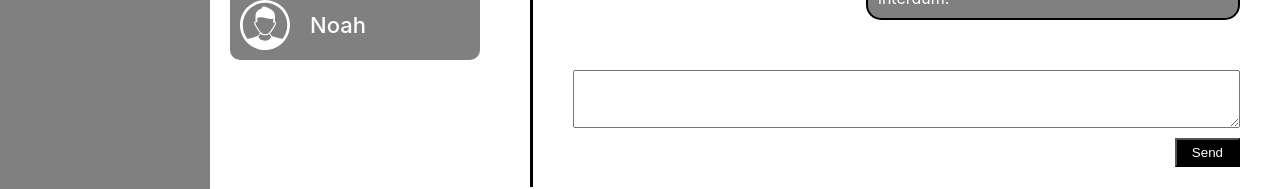
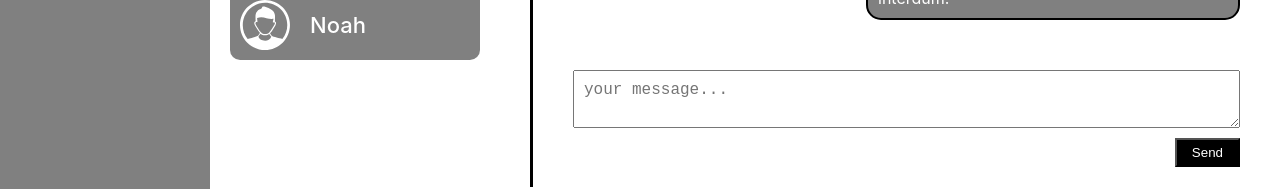
Before and after one commit to DmitryMuzalev/React-lesons, a React (Create React App) app: page /messages in a window 1280 px wide. Shown: the part 589-778 px from the top of the page. Built offline with nearby package versions, Linux system fonts and the light colour scheme.

Commit message:
Add render.js

```diff
--- a/src/components/Messages/NewMessage/NewMessage.jsx
+++ b/src/components/Messages/NewMessage/NewMessage.jsx
@@ -4,13 +4,16 @@ import style from './NewMessage.module.css';
 export default function NewMessage(props) {
   let newMessageText = React.createRef();
   const handlerClickBtn = () => {
-    props.createNewMessage(newMessageText.current.value);
+    let text = newMessageText.current.value;
+    newMessageText.current.value = '';
+    props.createNewMessage(text);
   };
   return (
     <div className={style.newMessage}>
       <textarea
         ref={newMessageText}
         className={style.newMessage__input}
+        placeholder="your message..."
       ></textarea>
       <button className={style.newMessage__btn} onClick={handlerClickBtn}>
         Send
--- a/src/components/Profile/MyPosts/MyPosts.jsx
+++ b/src/components/Profile/MyPosts/MyPosts.jsx
@@ -10,7 +10,9 @@ export default function MyPosts(props) {
   let textNewPost = React.createRef();
 
   const handlerClickBtn = () => {
-    props.createNewPost(textNewPost.current.value);
+    let text = textNewPost.current.value;
+    textNewPost.current.value = '';
+    props.createNewPost(text);
   };
 
   return (
--- a/src/index.js
+++ b/src/index.js
@@ -1,27 +1,5 @@
-import React from 'react';
-import ReactDOM from 'react-dom/client';
 import './index.css';
-import App from './App';
-import reportWebVitals from './reportWebVitals';
 import state from './redux/state';
-import { BrowserRouter } from 'react-router-dom';
+import { rerenderDOM } from './render';
 
-import { createNewPost, createNewMessage } from './redux/state';
-
-const root = ReactDOM.createRoot(document.getElementById('root'));
-root.render(
-  <React.StrictMode>
-    <BrowserRouter>
-      <App
-        state={state}
-        createNewPost={createNewPost}
-        createNewMessage={createNewMessage}
-      />
-    </BrowserRouter>
-  </React.StrictMode>
-);
-
-// If you want to start measuring performance in your app, pass a function
-// to log results (for example: reportWebVitals(console.log))
-// or send to an analytics endpoint. Learn more: https://bit.ly/CRA-vitals
-reportWebVitals();
+rerenderDOM(state);
--- a/src/redux/state.js
+++ b/src/redux/state.js
@@ -1,3 +1,5 @@
+import { rerenderDOM } from '../render';
+
 const state = {
   profilePage: {
     posts: [
@@ -66,6 +68,7 @@ function createNewPost(messageNewPost) {
     like: 0,
   };
   state.profilePage.posts.push(newPost);
+  rerenderDOM(state);
 }
 
 function createNewMessage(textNewMessage) {
@@ -73,6 +76,7 @@ function createNewMessage(textNewMessage) {
     text: textNewMessage,
   };
   state.messagesPage.messages.push(newMessage);
+  rerenderDOM(state);
 }
 
 export { createNewPost, createNewMessage };
--- /dev/null
+++ b/src/render.js
@@ -0,0 +1,29 @@
+import React from 'react';
+import ReactDOM from 'react-dom/client';
+import './index.css';
+import App from './App';
+import reportWebVitals from './reportWebVitals';
+import { BrowserRouter } from 'react-router-dom';
+
+import { createNewPost, createNewMessage } from './redux/state';
+
+const root = ReactDOM.createRoot(document.getElementById('root'));
+
+export function rerenderDOM(state) {
+  return root.render(
+    <React.StrictMode>
+      <BrowserRouter>
+        <App
+          state={state}
+          createNewPost={createNewPost}
+          createNewMessage={createNewMessage}
+        />
+      </BrowserRouter>
+    </React.StrictMode>
+  );
+}
+
+// If you want to start measuring performance in your app, pass a function
+// to log results (for example: reportWebVitals(console.log))
+// or send to an analytics endpoint. Learn more: https://bit.ly/CRA-vitals
+reportWebVitals();
```
